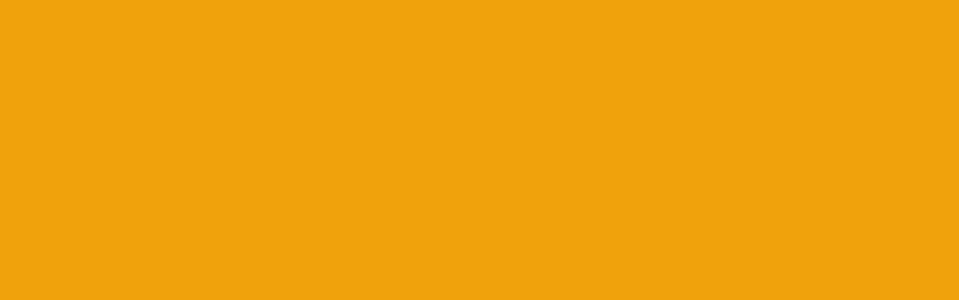
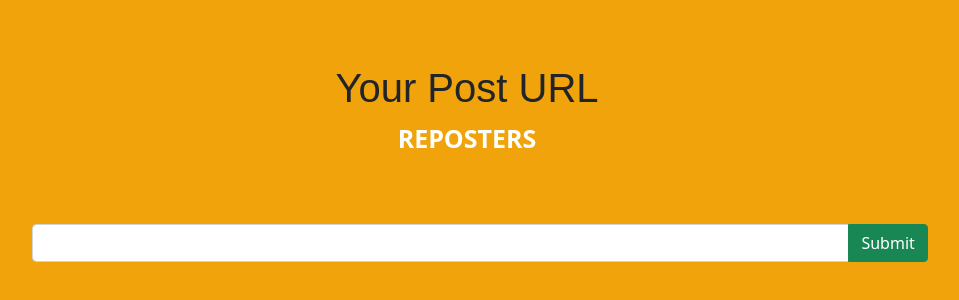
Before and after one commit to berkay9596/DesoWheel, a React (Create React App) app: page /repost in a window 1280 px wide. Before the commit this address had no page. Shown: the part 256-556 px from the top of the page, without its empty margins (173-1132 px from the left). Built offline with nearby package versions, Linux system fonts and the light colour scheme; a web font is replaced by a local one.

Commit message:
repost özelliği getirildi.

```diff
--- a/src/Layouts/Circle3.js
+++ b/src/Layouts/Circle3.js
@@ -13,10 +13,16 @@ const Circle3 = () => {
   const [durum, setDurum] = useState(false);
 
   const state = useSelector((state) => state.users);
+  console.log("state",state)
   const getUserNames = async () => {
     if (state?.profiles?.Likers) {
       const a = await Object.values(
         state?.profiles?.Likers?.map((liker) => liker.Username)
+      );
+      setProfileNames(a);
+    }else if(state?.profiles?.Reposters){
+      const a = await Object.values(
+        state?.profiles?.Reposters?.map((reposter) => reposter.Username)
       );
       setProfileNames(a);
     }
--- a/src/Layouts/HomePage.js
+++ b/src/Layouts/HomePage.js
@@ -40,7 +40,7 @@ const HomePage = () => {
               <b>Likers.</b>
             </h2>
             <div className="d-flex btns" style={{}}>
-              <Link to="/like">
+              <Link to="/repost">
                 <button className="button-49">Reposts</button>
               </Link>
               <Link to="/like">
--- a/src/Layouts/LikeInput.js
+++ b/src/Layouts/LikeInput.js
@@ -27,6 +27,7 @@ const LikeInput = () => {
   return (
     <div style={{ position: "relative", top: "20rem" }}>
       <h1 className="text-center">Your Post URL</h1>
+      <p className='text-center' style={{fontWeight:"bold",color:"white",fontSize:"25px"}}>LIKERS</p>
       <form onSubmit={formSubmit} className="form-group">
         <div
           className="input-group"
--- a/src/Layouts/RepostInput.js
+++ b/src/Layouts/RepostInput.js
@@ -1,7 +1,53 @@
-import React from 'react';
+import React,{ useState } from 'react';
+import { useDispatch } from 'react-redux';
+import { getProfilesRepost } from '../redux/actions/profilesActions';
+import { useNavigate } from 'react-router-dom';
+import { toast } from 'react-toastify';
+const RepostInput = () => {
+  const [url, setUrl] = useState("");
+  const dispatch = useDispatch();
+  const navigate = useNavigate();
+  const headers = {
+    post_url: url,
+    reader_public_key:
+      "BC1YLianxEsskKYNyL959k6b6UPYtRXfZs4MF3GkbWofdoFQzZCkJRB",
+  };
+  const formSubmit = async (e) => {
+    e.preventDefault();
+    if (!url) {
+      toast.error('Please enter the url.')
+    } else {
+      await dispatch(getProfilesRepost(headers));
+      navigate("/wheel");
+    }
+  };
 
-const RepostInput = () => {
-  return <div></div>;
+  return <div style={{ position: "relative", top: "20rem" }}>
+  <h1 className="text-center">Your Post URL</h1>
+  <p className='text-center' style={{fontWeight:"bold",color:"white",fontSize:"25px"}}>REPOSTERS</p>
+  <form onSubmit={formSubmit} className="form-group">
+    <div
+      className="input-group"
+      style={{
+        position: "absolute",
+        top: "10rem",
+        left: "16%",
+        width: "70%",
+      }}
+    >
+      <input
+        type="text"
+        className="form-control"
+        value={url}
+        onChange={(e) => setUrl(e.target.value)}
+      />
+
+      <button type="submit" className="btn btn-success">
+        Submit
+      </button>
+    </div>
+  </form>
+</div>;
 };
 
 export default RepostInput;
--- a/src/index.css
+++ b/src/index.css
@@ -53,7 +53,8 @@ h2 {
   .res {
     position: relative;
     left: 10%;
-    margin-top: 12em !important;
+  }
+  .button-49 {
     z-index: -1 !important;
   }
 }
--- a/src/index.js
+++ b/src/index.js
@@ -16,6 +16,7 @@ import TopBar from "./Components/TopBar";
 import LikeInput from "./Layouts/LikeInput";
 import {ToastContainer} from 'react-toastify';
 import 'react-toastify/dist/ReactToastify.css';
+import RepostInput from './Layouts/RepostInput'
 
 const composeEnhancers = window.__REDUX_DEVTOOLS_EXTENSION_COMPOSE__ || compose;
 const store = createStore(
@@ -34,6 +35,7 @@ ReactDOM.render(
           <Route path="/" element={<HomePage />}></Route>
           <Route path="/wheel" element={<Circle3 />}></Route>
           <Route path="/like" element={<LikeInput />}></Route>
+          <Route path="/repost" element={<RepostInput />}></Route>
         </Routes>
         <ToastContainer/>
       </BrowserRouter>
--- a/src/redux/actions/profilesActions.js
+++ b/src/redux/actions/profilesActions.js
@@ -15,3 +15,20 @@ export const getProfiles = (body) => {
       );
   };
 };
+
+
+export const getProfilesRepost =(body) =>{
+  return(dispatch)=>{
+    axios
+      .post(
+        "https://api-diamondapp-likes-on-posts.herokuapp.com/API/GET_USERS_WHO_RE_POSTED_POST",
+        body
+      )
+      .then((resp) =>
+        dispatch({
+          type: "GET_PROFILES_REPOST",
+          payload: resp.data,
+        })
+      );
+  }
+}
--- a/src/redux/reducers/profilesReducers.js
+++ b/src/redux/reducers/profilesReducers.js
@@ -2,6 +2,8 @@ const profileReducer = (state = [], action) => {
     switch (action.type) {
       case "GET_PROFILES":
         return { ...state, profiles: action.payload };
+      case "GET_PROFILES_REPOST":
+        return{...state, profiles : action.payload}
       default:
         return state;
     }
```
